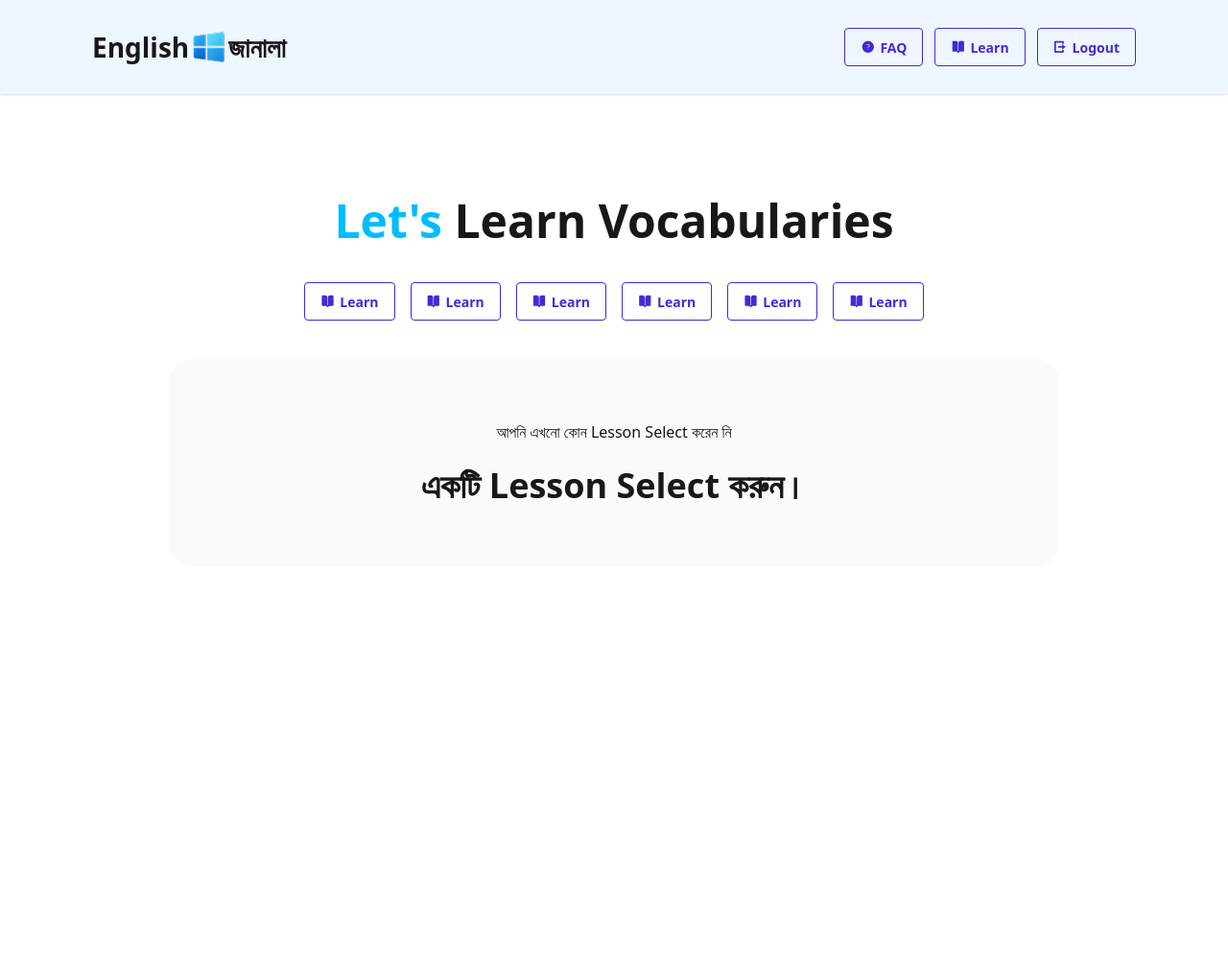
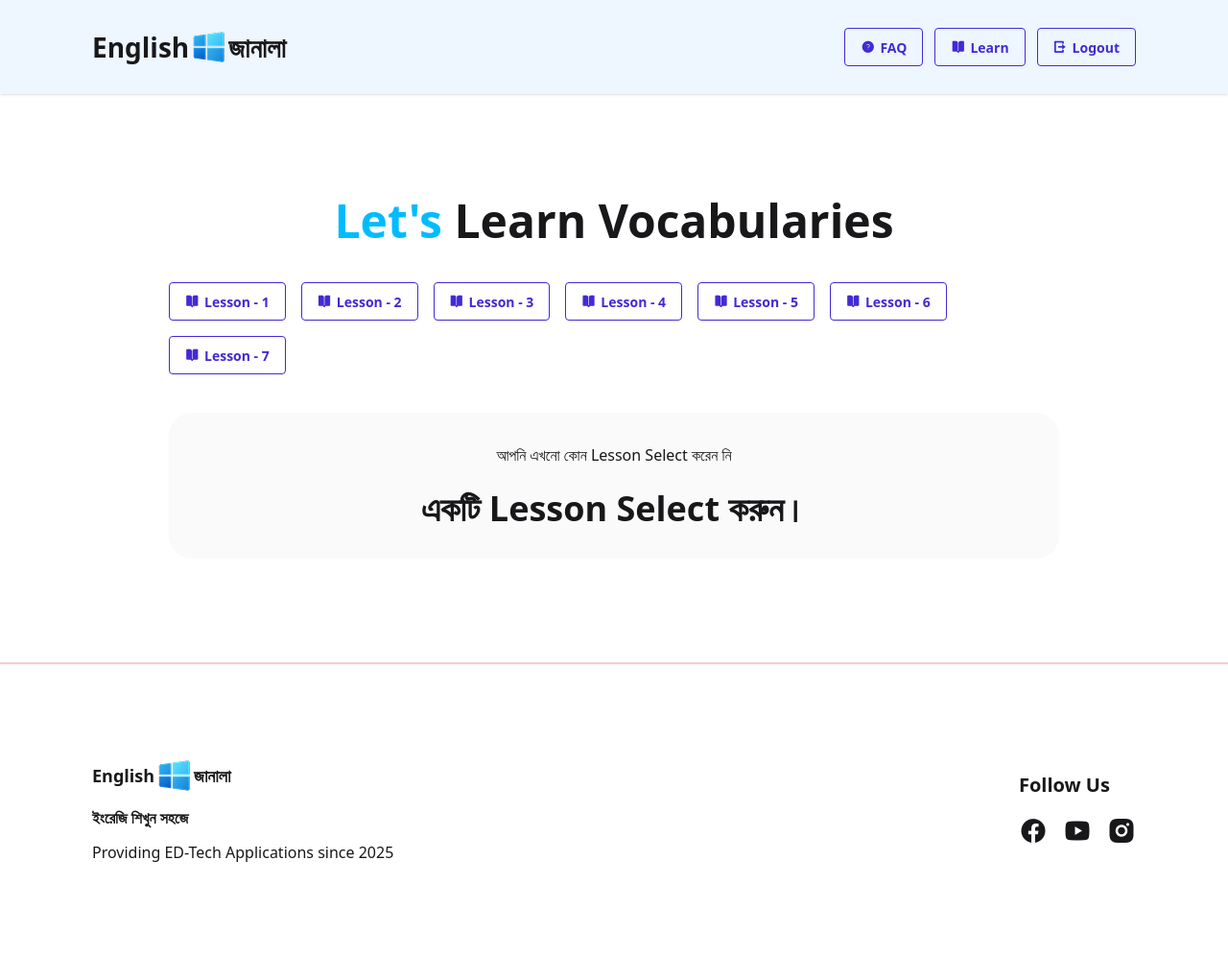
Before and after one commit to codewitharts/english-janala, a plain HTML site: page home.html in a window 1280 px wide. Shown: the whole page at 96% size. Before the commit the page ends 800 px from the top, so only its background shows below. Drawn offline with nearby package versions, Linux system fonts and the light colour scheme.

Commit message:
first lesson fetched

```diff
--- a/home.html
+++ b/home.html
@@ -36,29 +36,55 @@
     </nav>
   </header>
   <main class="w-full">
-    <section class="p-4 md:px-18 md:py-5 lg:px-24 lg:py-7 items-center flex flex-col lg:m-20 space-y-10">
+    <section id="main-lessons"
+      class="p-4 md:px-18 md:py-5 lg:px-24 lg:py-7 items-center flex flex-col lg:m-20 space-y-10">
+
       <h2 class="font-bold text-5xl"><span class="text-sky-400">Let's</span> Learn Vocabularies</h2>
-      <div class="flex gap-4">
-        <button class="btn btn-outline btn-primary btn-sm md:btn-md "><i class="ri-book-open-fill"></i>
-          Learn</button>
-        <button class="btn btn-outline btn-primary btn-sm md:btn-md "><i class="ri-book-open-fill"></i>
-          Learn</button>
-        <button class="btn btn-outline btn-primary btn-sm md:btn-md "><i class="ri-book-open-fill"></i>
-          Learn</button>
-        <button class="btn btn-outline btn-primary btn-sm md:btn-md "><i class="ri-book-open-fill"></i>
-          Learn</button>
-        <button class="btn btn-outline btn-primary btn-sm md:btn-md "><i class="ri-book-open-fill"></i>
-          Learn</button>
-        <button class="btn btn-outline btn-primary btn-sm md:btn-md "><i class="ri-book-open-fill"></i>
-          Learn</button>
+      <div class="flex flex-wrap gap-4">
+        <button class="btn btn-outline btn-primary "><i class="ri-book-open-fill"></i>
+          Lesson - 1</button>
+        <button class="btn btn-outline btn-primary "><i class="ri-book-open-fill"></i>
+          Lesson - 2</button>
+        <button class="btn btn-outline btn-primary "><i class="ri-book-open-fill"></i>
+          Lesson - 3</button>
+        <button class="btn btn-outline btn-primary "><i class="ri-book-open-fill"></i>
+          Lesson - 4</button>
+        <button class="btn btn-outline btn-primary "><i class="ri-book-open-fill"></i>
+          Lesson - 5</button>
+        <button class="btn btn-outline btn-primary "><i class="ri-book-open-fill"></i>
+          Lesson - 6</button>
+        <button class="btn btn-outline btn-primary "><i class="ri-book-open-fill"></i>
+          Lesson - 7</button>
       </div>
-      <div class="bg-zinc-50 p-16 w-full text-center rounded-3xl">
+      <div id="card-container" class="bg-zinc-50 p-6 lg:p-8 w-full text-center rounded-3xl">
         <p>আপনি এখনো কোন Lesson Select করেন নি</p>
         <h3 class="text-4xl font-semibold mt-6">একটি Lesson Select করুন।</h3>
       </div>
     </section>
   </main>
+  <footer class="border-t-2 border-red-200 w-full ">
+    <div
+      class="p-8 md:px-18 md:py-5 lg:p-24 flex flex-col-reverse md:flex-row justify-center md:justify-between items-center gap-10 text-center md:text-left">
+      <div class="space-y-3">
+        <div class="flex justify-center md:justify-start items-center text-[16px] lg:text-[18px] font-bold">
+          <span class="">English</span>
+          <img src="./assets/logo.png" alt="English Janala Logo">
+          <span class="">জানালা</span>
+        </div>
+        <h3 class="text-[16px] font-bold">ইংরেজি শিখুন সহজে</h3>
+        <p>Providing ED-Tech Applications since 2025</p>
+      </div>
+      <div>
+        <h5 class="font-bold text-xl">Follow Us</h5>
+        <div class="flex gap-4 text-3xl mt-4">
+          <i class="ri-facebook-circle-fill"></i>
+          <i class="ri-youtube-fill"></i>
+          <i class="ri-instagram-fill"></i>
+        </div>
+      </div>
+    </div>
 
+  </footer>
 
 
   <script src="./script.js"></script>
--- a/home.js
+++ b/home.js
@@ -0,0 +1,57 @@
+/*
+const greetingWithName = document.getElementById('main-lessons');
+const newGreeting = document.createElement('div');
+newGreeting.classList.add('alert alert-success');
+newGreeting.innerHTML = `<span>Welcome, ${name}</span>`;
+
+greetingWithName.appendChild(newGreeting);
+*/
+
+const lessonBtn = document.getElementById('main-lessons');
+lessonBtn.addEventListener('click', function (e) {
+  console.log(e.target);
+  if (e.target.innerText === 'Lesson - 1') {
+    const cardContainer = document.getElementById('card-container');
+    cardContainer.innerHTML = '';
+
+    fetch('https://openapi.programming-hero.com/api/level/1/')
+      .then(response => response.json())
+      .then(lessons => {
+        const data = lessons.data;
+        console.log(data);
+
+        data.forEach(lesson => {
+          const createCard = document.createElement('div');
+          cardContainer.classList.add(
+            'grid',
+            'grid-cols-1',
+            'md:grid-cols-2',
+            'lg:grid-cols-3',
+            'gap-6'
+          );
+
+          createCard.innerHTML = `
+
+        <div class="bg-white p-6 text-black rounded-xl">
+        <div class="space-y-4 ">
+        <h4 class="text-3xl font-bold text-sky-600">${
+          lesson.word || 'Now Word'
+        }</h4>
+        <p class="text-xl font-semibold">Meaning/ Pronounciation</p>
+        <h3 class="text-2xl font-bold text-blue-800">"${
+          lesson.meaning || 'অর্থ পাওয়া যায় নি'
+        }"</h3>
+      </div>
+      <div class="flex justify-between mt-16 text-2xl text-gray-700">
+        <i class="ri-information-2-fill bg-blue-500/10 p-2 rounded-md"></i>
+        <i class="ri-volume-up-fill bg-blue-500/10 p-2 rounded-md"></i>
+      </div>
+      </div>
+
+
+    `;
+          cardContainer.appendChild(createCard);
+        });
+      });
+  }
+});
```
